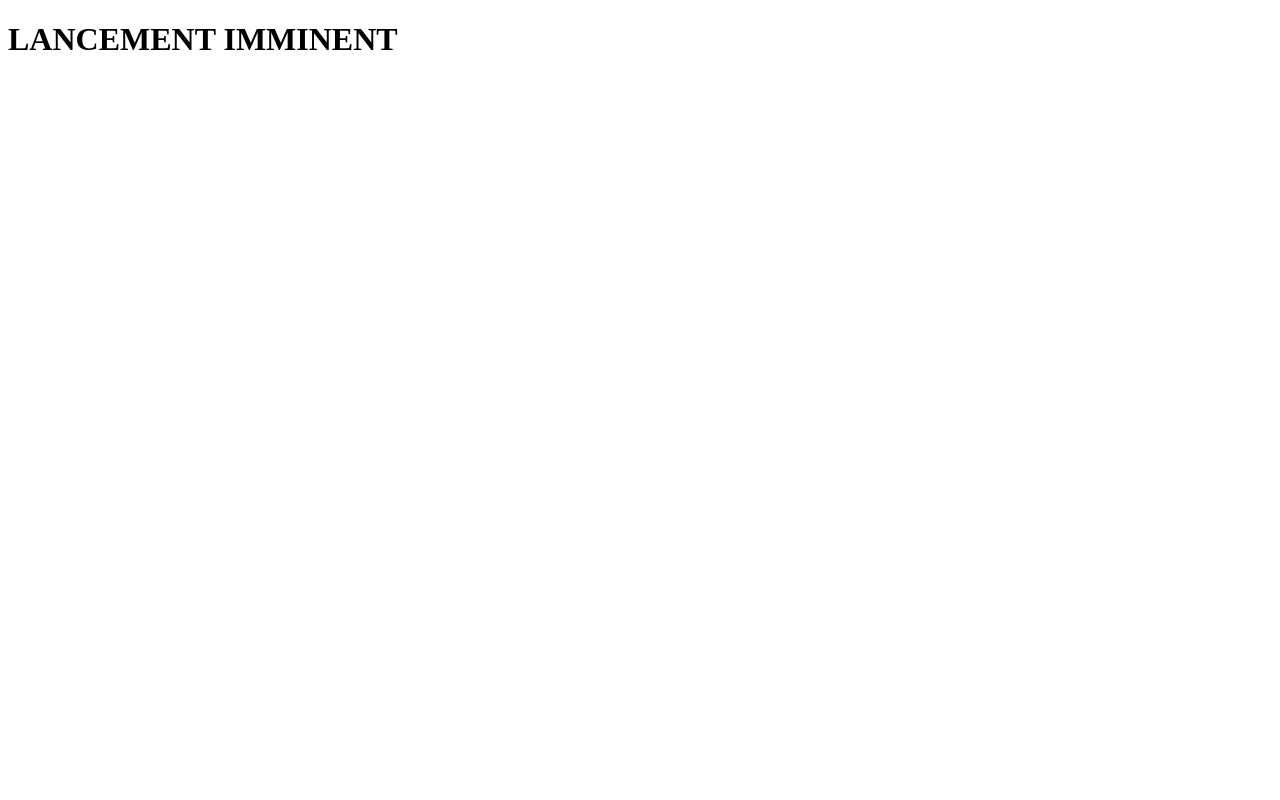
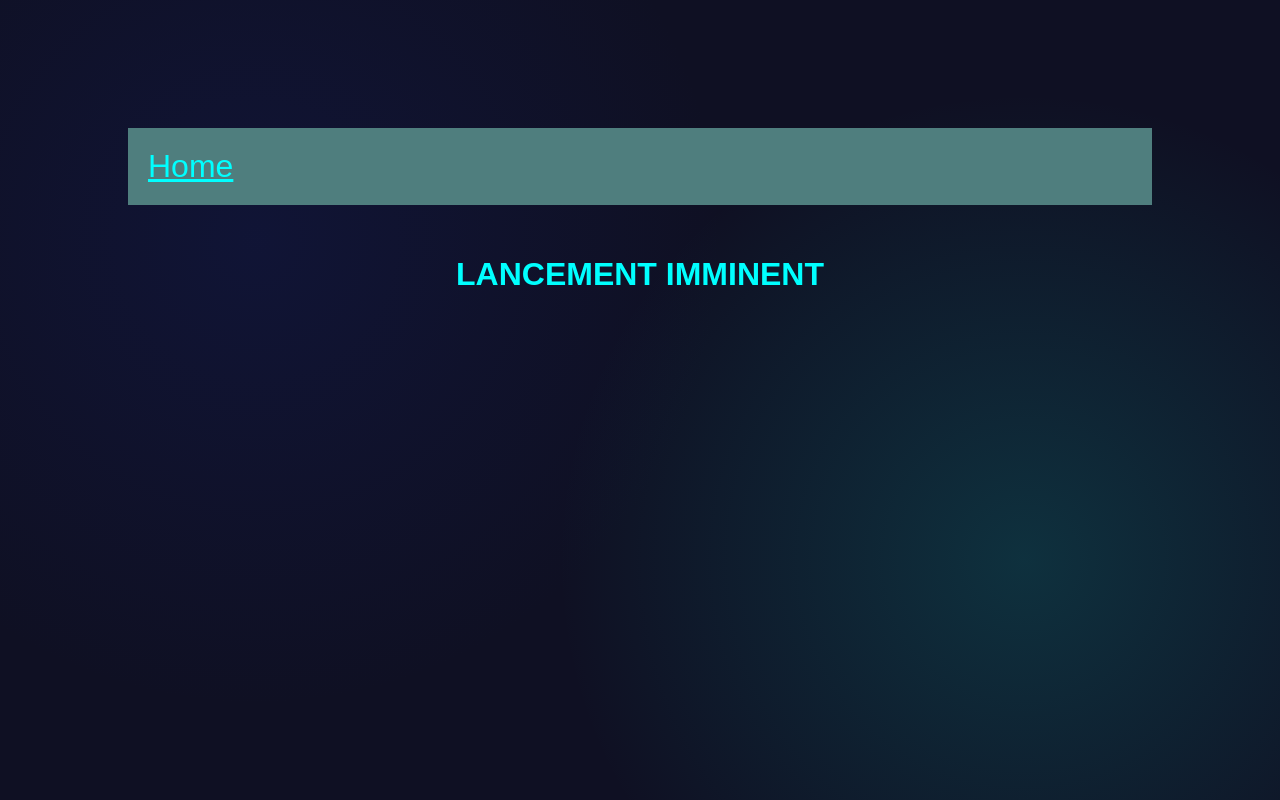
Before and after one commit to prof-moevus/sae_web_jwt_token, a website: page public/pages/exo2.html in a window 1280 px wide. Drawn offline with nearby package versions, Linux system fonts and the light colour scheme.

Commit message:
Add exo2

```diff
--- /dev/null
+++ b/public/css/exo2.css
@@ -0,0 +1,42 @@
+* {
+    margin: 0;
+    padding: 0;
+    box-sizing: border-box;
+}
+
+body {
+    background-color: #0f1023;
+    font-family: 'Orbitron', sans-serif;
+    color: #00ffff;
+    display: flex;
+    flex-flow: column nowrap;
+    justify-content: flex-start;
+    align-items: center;
+    min-height: 100vh;
+    background-image:
+            radial-gradient(circle at 20% 30%, rgba(21, 37, 128, 0.2) 0%, transparent 40%),
+            radial-gradient(circle at 80% 70%, rgba(12, 180, 170, 0.2) 0%, transparent 40%);
+}
+
+header {
+    width: 100vw;
+    height: 200px;
+    font-size: 2em;
+    padding: 10%;
+}
+
+header nav {
+    width: 100%;
+    padding: 20px;
+
+    background-color: #4f7e7e;
+    font-family: 'Orbitron', sans-serif;
+    color: #00ffff;
+    display: flex;
+    flex-flow: row nowrap;
+    justify-content: start;
+    align-items: start;
+}
+nav a {
+    color: #00ffff;
+}
--- a/public/pages/exo2.html
+++ b/public/pages/exo2.html
@@ -3,11 +3,22 @@
 <head>
     <meta charset="UTF-8">
     <title>Traversée du DOM</title>
+    <script src="https://code.jquery.com/jquery-3.6.0.min.js"></script>
+    <script src="/js/exo2.js" defer></script>
+    <link rel="stylesheet" href="/css/exo2.css">
 </head>
 <body>
+<header>
+    <nav> <p><a href = "/">Home</a></p></nav>
 
-  <h1 class="title">LANCEMENT IMMINENT</h1>
+</header>
 
+<main>
+    <h1 class="title">LANCEMENT IMMINENT</h1>
+</main>
 
+<footer>
+
+</footer>
 </body>
 </html>
```
Also changed, not shown: public/index.html (+2 -0 lines).
